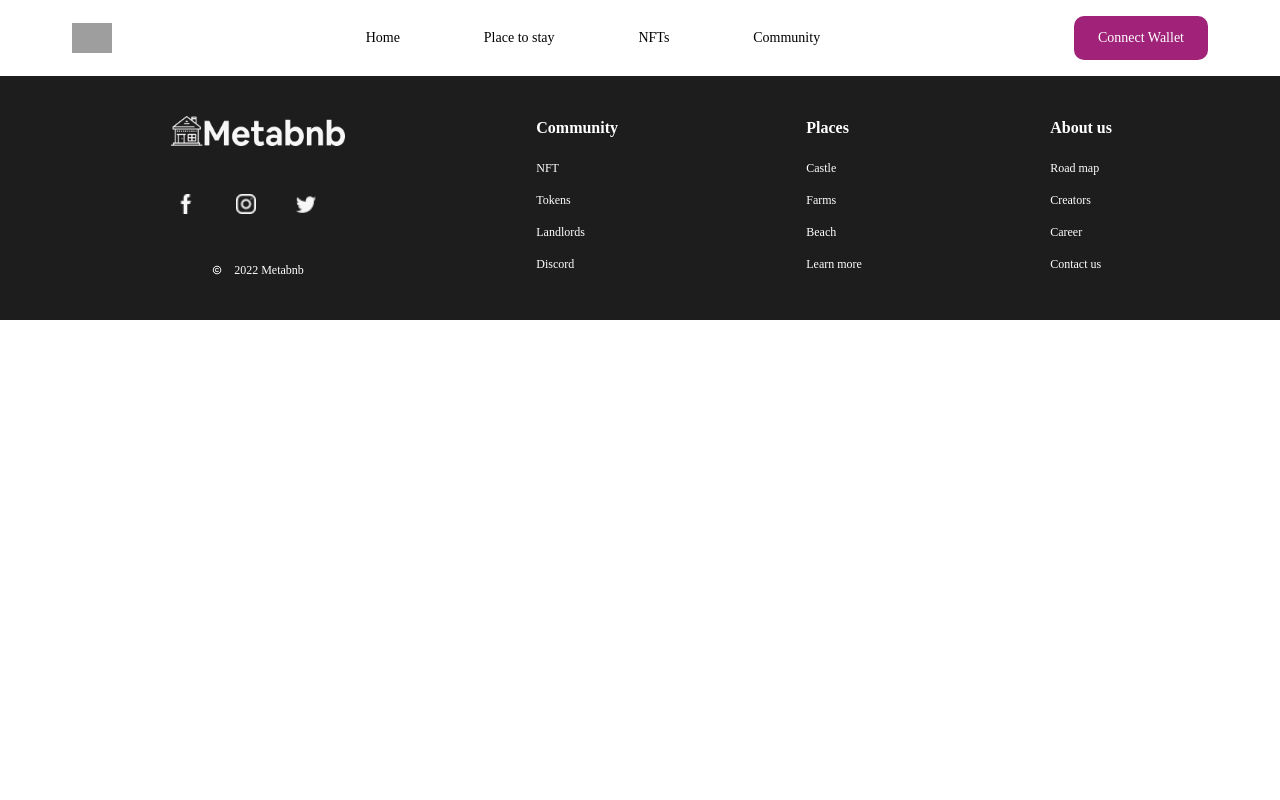
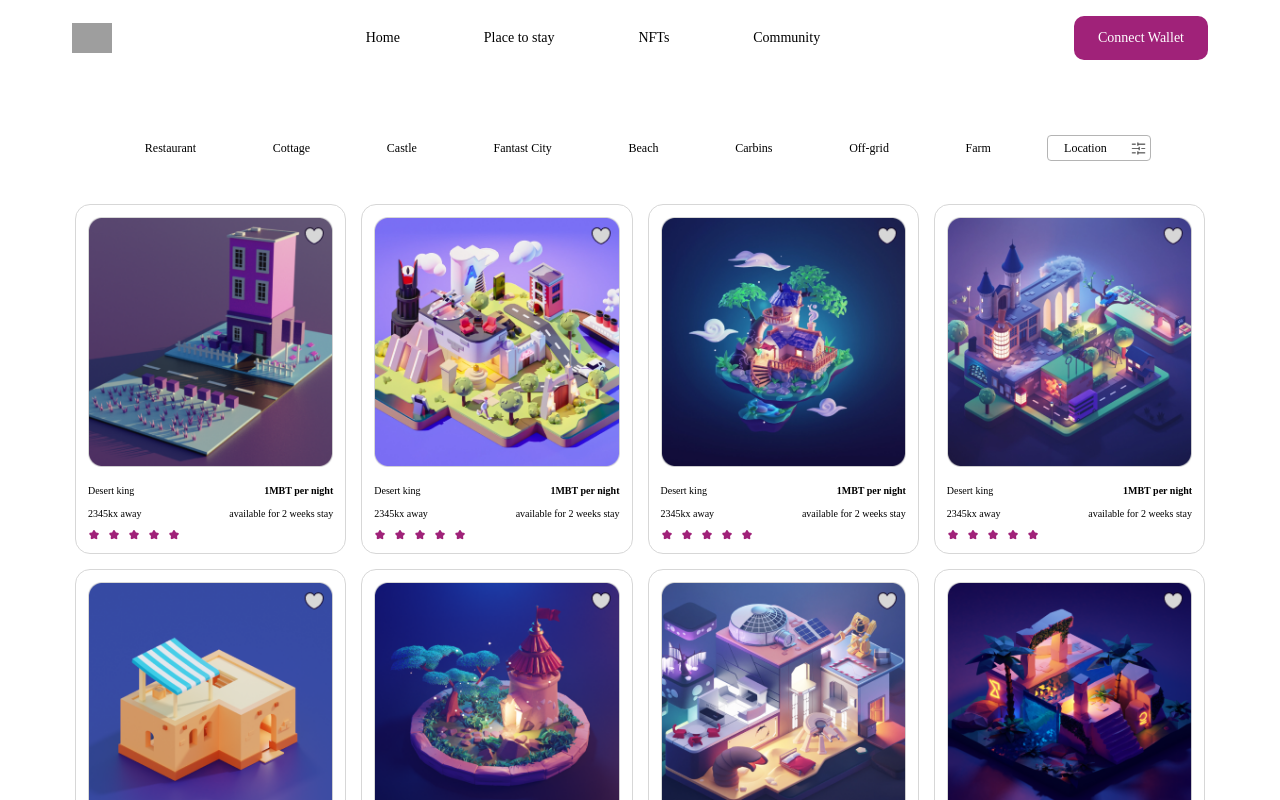
Before and after one commit to Pappyjay23/metabnb, a React (Create React App) app: page /placeToStay in a window 1280 px wide. Shown: the top 800 px of the page. Built offline with nearby package versions, Linux system fonts and the light colour scheme; grey boxes are pictures that could not be loaded; a web font is replaced by a local one.

Commit message:
Added place to stay page and route

```diff
--- a/package.json
+++ b/package.json
@@ -11,6 +11,7 @@
     "react-icons": "^4.6.0",
     "react-router-dom": "^6.4.3",
     "react-scripts": "^5.0.0",
+    "tailwind-scrollbar-hide": "^1.1.7",
     "web-vitals": "^2.1.4"
   },
   "scripts": {
--- a/src/App.jsx
+++ b/src/App.jsx
@@ -2,6 +2,7 @@ import { BrowserRouter as Router, Route, Routes } from "react-router-dom";
 import Footer from "./components/Footer";
 import Navbar from "./components/Navbar";
 import Home from './pages/Home'
+import PlaceToStay from "./pages/PlaceToStay";
 
 const App = () => {
 	return (
@@ -10,6 +11,7 @@ const App = () => {
 				<Navbar />
 				<Routes>
 					<Route path='/' element={<Home />} />
+					<Route path='/placeToStay' element={<PlaceToStay />} />
 				</Routes>
 				<Footer />
 			</Router>
--- a/src/data/NavbarData.js
+++ b/src/data/NavbarData.js
@@ -5,7 +5,7 @@ export const NavbarData = [
     },
     {
         name: 'Place to stay',
-        link: '/'
+        link: '/placeToStay'
     },
     {
         name: 'NFTs',
--- /dev/null
+++ b/src/data/PlaceToStayData.js
@@ -0,0 +1,184 @@
+import LocationImg1 from '../assets/images/locationImg1.png'
+import LocationImg2 from '../assets/images/locationImg2.png'
+import LocationImg3 from '../assets/images/locationImg3.png'
+import LocationImg4 from '../assets/images/locationImg4.png'
+import LocationImg5 from '../assets/images/locationImg5.png'
+import LocationImg6 from '../assets/images/locationImg6.png'
+import LocationImg7 from '../assets/images/locationImg7.png'
+import LocationImg8 from '../assets/images/locationImg8.png'
+import LocationImg9 from '../assets/images/locationImg9.png'
+import LocationImg10 from '../assets/images/locationImg10.png'
+import LocationImg11 from '../assets/images/locationImg11.png'
+import LocationImg12 from '../assets/images/locationImg12.png'
+import LocationImg13 from '../assets/images/locationImg13.png'
+import LocationImg14 from '../assets/images/locationImg14.png'
+import LocationImg15 from '../assets/images/locationImg15.png'
+import LocationImg16 from '../assets/images/locationImg16.png'
+import StarRating from "../assets/images/starRating.png";
+
+
+export const PlaceToStayData = [
+	{
+		img: LocationImg1,
+		name: "Desert king",
+		price: "1MBT per night",
+		distance: "2345kx away",
+		availability: "available for 2 weeks stay",
+		rating: StarRating,
+	},
+	{
+		img: LocationImg2,
+		name: "Desert king",
+		price: "1MBT per night",
+		distance: "2345kx away",
+		availability: "available for 2 weeks stay",
+		rating: StarRating,
+	},
+	{
+		img: LocationImg3,
+		name: "Desert king",
+		price: "1MBT per night",
+		distance: "2345kx away",
+		availability: "available for 2 weeks stay",
+		rating: StarRating,
+	},
+	{
+		img: LocationImg4,
+		name: "Desert king",
+		price: "1MBT per night",
+		distance: "2345kx away",
+		availability: "available for 2 weeks stay",
+		rating: StarRating,
+	},
+	{
+		img: LocationImg5,
+		name: "Desert king",
+		price: "1MBT per night",
+		distance: "2345kx away",
+		availability: "available for 2 weeks stay",
+		rating: StarRating,
+	},
+	{
+		img: LocationImg6,
+		name: "Desert king",
+		price: "1MBT per night",
+		distance: "2345kx away",
+		availability: "available for 2 weeks stay",
+		rating: StarRating,
+	},
+	{
+		img: LocationImg7,
+		name: "Desert king",
+		price: "1MBT per night",
+		distance: "2345kx away",
+		availability: "available for 2 weeks stay",
+		rating: StarRating,
+	},
+	{
+		img: LocationImg8,
+		name: "Desert king",
+		price: "1MBT per night",
+		distance: "2345kx away",
+		availability: "available for 2 weeks stay",
+		rating: StarRating,
+	},
+	{
+		img: LocationImg9,
+		name: "Desert king",
+		price: "1MBT per night",
+		distance: "2345kx away",
+		availability: "available for 2 weeks stay",
+		rating: StarRating,
+	},
+	{
+		img: LocationImg10,
+		name: "Desert king",
+		price: "1MBT per night",
+		distance: "2345kx away",
+		availability: "available for 2 weeks stay",
+		rating: StarRating,
+	},
+	{
+		img: LocationImg11,
+		name: "Desert king",
+		price: "1MBT per night",
+		distance: "2345kx away",
+		availability: "available for 2 weeks stay",
+		rating: StarRating,
+	},
+	{
+		img: LocationImg12,
+		name: "Desert king",
+		price: "1MBT per night",
+		distance: "2345kx away",
+		availability: "available for 2 weeks stay",
+		rating: StarRating,
+	},
+	{
+		img: LocationImg13,
+		name: "Desert king",
+		price: "1MBT per night",
+		distance: "2345kx away",
+		availability: "available for 2 weeks stay",
+		rating: StarRating,
+	},
+	{
+		img: LocationImg14,
+		name: "Desert king",
+		price: "1MBT per night",
+		distance: "2345kx away",
+		availability: "available for 2 weeks stay",
+		rating: StarRating,
+	},
+	{
+		img: LocationImg15,
+		name: "Desert king",
+		price: "1MBT per night",
+		distance: "2345kx away",
+		availability: "available for 2 weeks stay",
+		rating: StarRating,
+	},
+	{
+		img: LocationImg16,
+		name: "Desert king",
+		price: "1MBT per night",
+		distance: "2345kx away",
+		availability: "available for 2 weeks stay",
+		rating: StarRating,
+	},
+];
+
+export const PlaceToStayFilters = [
+	{
+		name: "Restaurant",
+		link: "/",
+	},
+	{
+		name: "Cottage",
+		link: "/",
+	},
+	{
+		name: "Castle",
+		link: "/",
+	},
+	{
+		name: "Fantast City",
+		link: "/",
+	},
+	{
+		name: "Beach",
+		link: "/",
+	},
+	{
+		name: "Carbins",
+		link: "/",
+	},
+	{
+		name: "Off-grid",
+		link: "/",
+	},
+	{
+		name: "Farm",
+		link: "/",
+	},
+];
--- /dev/null
+++ b/src/pages/PlaceToStay.jsx
@@ -0,0 +1,30 @@
+import React from "react";
+import { Link } from "react-router-dom";
+import { PlaceToStayData, PlaceToStayFilters } from "../data/PlaceToStayData";
+import Filter from '../assets/images/filterIcon.png'
+import Card from "../components/Card";
+
+const PlaceToStay = () => {
+	return (
+		<div className="py-8 lg:py-[3rem] px-4 lg:px-8 max-w-[1200px] mx-auto">
+			<div className="flex flex-col lg:flex-row items-center text-sm lg:w-[90%] mx-auto mb-[2rem]">
+				<div className="flex justify-between flex-nowrap w-full overflow-x-scroll md:scrollbar-hide scroll-smooth mb-4 lg:mb-0 py-4">
+					{PlaceToStayFilters.map((item, id) => (
+						<Link key={id} to={item.link} className='text-xs whitespace-nowrap mx-4'>{item.name}</Link>
+					))}
+				</div>
+                <div className="ml-10 flex items-center border border-[#B4B4B4] px-4 py-1 rounded-[4px]">
+                    <span className="mr-6 text-xs">Location</span>
+                    <img src={Filter} alt="Filter" className="h-[15px]"/>
+                </div>
+			</div>
+            <div className="flex flex-wrap gap-[15px] justify-center">
+				{PlaceToStayData.map((item, id) => (
+					<Card item={item} key={id} />
+				))}
+			</div>
+		</div>
+	);
+};
+
+export default PlaceToStay;
--- a/tailwind.config.js
+++ b/tailwind.config.js
@@ -14,5 +14,5 @@ module.exports = {
 		},
 		extend: {},
 	},
-	plugins: [],
+	plugins: [require("tailwind-scrollbar-hide")],
 };
```
Also changed, not shown: 1 other file (tests, documents, lock files or other folders).
